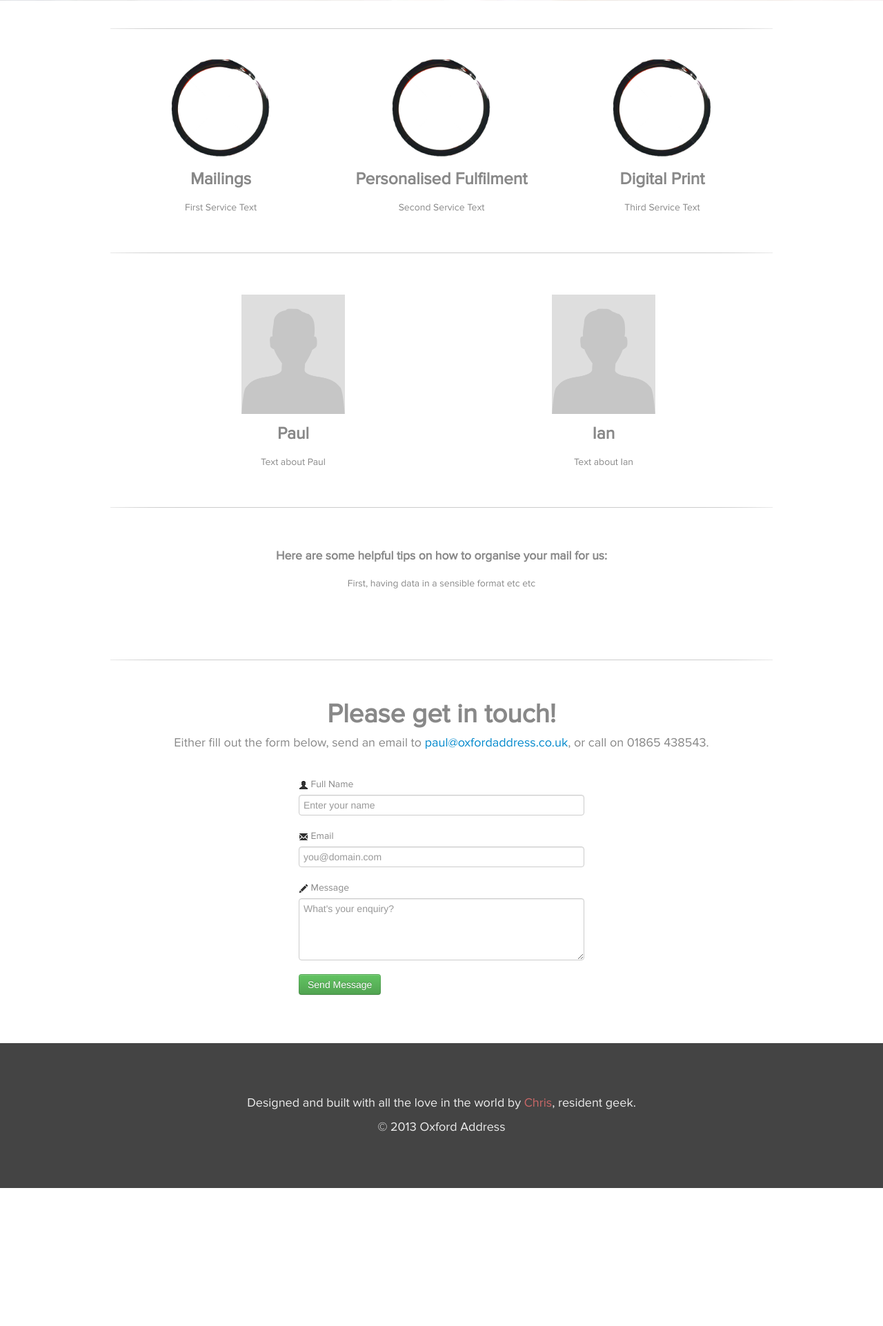
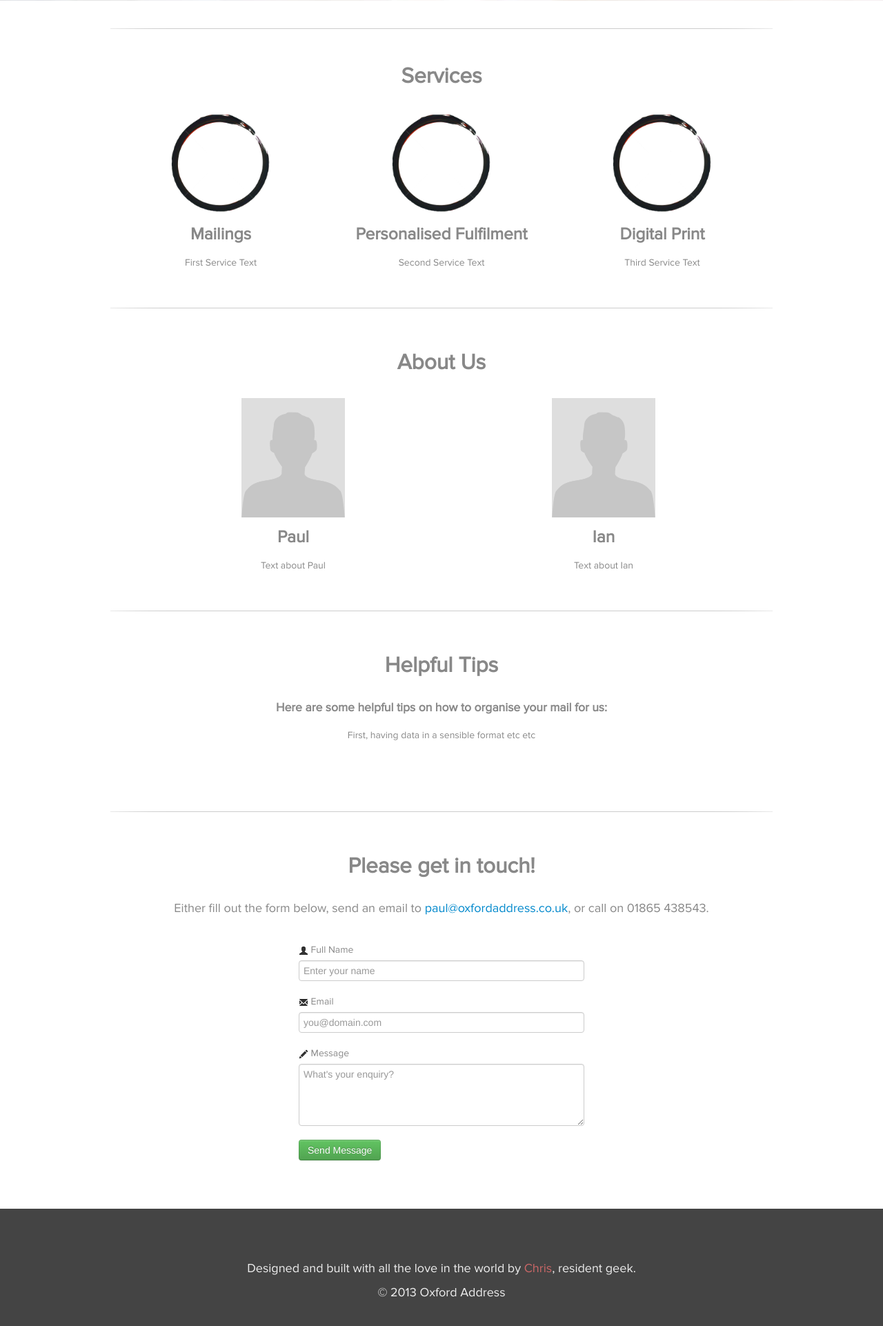
Before and after one commit to oxfordaddress/oxfordaddress.github.io, a PHP site: page /index_new.html in a window 1280 px wide. Shown: the part 444-2366 px from the top of the page at 69% size. Before the commit the page ends 2166 px from the top, so only its background shows below. Run offline with PHP 8.4, Linux system fonts and the light colour scheme.

Commit message:
Updated alignment and scroll formatting

```diff
--- a/css/site.css
+++ b/css/site.css
@@ -12,6 +12,10 @@ header {
   z-index: 1;
   width: 100%;
   background-color: rgba(0, 0, 0, 0.7);
+}
+
+h2 {
+  margin-bottom: 30px;
 }
 
 .ox-ad-logo {
@@ -134,11 +138,36 @@ header {
   font-weight: normal;
 }
 
-#services {
+#services-content {
   text-align: center;
   color: #888;
   line-height: 20px;
   padding: 40px 0px;
+  font-weight: 500;
+  font-size: 14px;
+}
+
+#about-content {
+  text-align: center;
+  color: #888;
+  line-height: 20px;
+  padding: 0px 0px 40px 0px;
+  font-weight: 500;
+  font-size: 14px;
+}
+
+#helpful-content {
+  text-align: center;
+  color: #888;
+  line-height: 20px;
+  font-weight: 500;
+  font-size: 14px;
+}
+
+#contact-content {
+  text-align: center;
+  color: #888;
+  line-height: 20px;
   font-weight: 500;
   font-size: 14px;
 }
@@ -158,15 +187,6 @@ header {
   box-sizing: border-box;
   -moz-box-sizing: border-box;
   -webkit-box-sizing: border-box;
-}
-
-#about {
-  text-align: center;
-  color: #888;
-  line-height: 20px;
-  padding: 0px 0px 40px 0px;
-  font-weight: 500;
-  font-size: 14px;
 }
 
 .about-row {
@@ -207,6 +227,7 @@ header {
   margin-left: auto;
   width: 414px;
   margin-bottom: 70px;
+  text-align: left;
 }
 
 #map {
--- a/index_new.html
+++ b/index_new.html
@@ -62,7 +62,9 @@
         </div>
     </header>
 
-    <a name="top"></a>
+    <div>
+        <a name="top"></a>
+    </div>
 
     <div class="content-wrap">
 
@@ -75,9 +77,12 @@
         <div class="hr" style="margin-top:40px;margin-bottom:0px;"></div>
 
         <!-- Services -->
-        <a name="services"></a>
+        <div>
+            <a name="services" style="position:relative;top:-72px"></a>
+        </div>
 
-        <div id="services" class="wrapped-content">
+        <div id="services-content" class="wrapped-content">
+            <h2>Services</h2>
             <div class="grid-row clearfix">
                 <div class="grid-3">
                     <img src="img/services_placeholder.png" alt="Placeholder Image" height="150" width="150">
@@ -100,9 +105,12 @@
         <div class="hr"></div>
 
         <!-- About -->
-        <a name="about"></a>
+        <div>
+            <a name="about" style="position:relative;top:-132px"></a>
+        </div>
 
-        <div id="about" class="wrapped-content">
+        <div id="about-content" class="wrapped-content">
+            <h2>About Us</h2>
             <div class="about-row clearfix">
                 <div class="about-2">
                     <img src="img/person_placeholder.png" alt="Placeholder Image" height="150" width="150">
@@ -120,9 +128,12 @@
         <div class="hr"></div>
 
         <!-- Helpful Tips -->
-        <a name="helpfultips"></a>
+        <div>
+            <a name="helpfultips" style="position:relative;top:-132px"></a>
+        </div>
 
-        <div class="wrapped-content">
+        <div id="helpful-content" class="wrapped-content">
+            <h2>Helpful Tips</h2>
             <h4 style="text-align:center;color:#888;margin-bottom:20px;">Here are some helpful tips on how to organise your mail for us:</h4>
             <p style="text-align:center;color:#888;margin-bottom:100px;">First, having data in a sensible format etc etc</p>
         </div>
@@ -130,10 +141,12 @@
         <div class="hr"></div>
 
         <!-- Contact -->
-        <a name="contact"></a>
+       <div>
+            <a name="contact" style="position:relative;top:-132px"></a>
+        </div>
 
-        <div class="contact-container">
-            <h1>Please get in touch!</h1>
+        <div id="contact-content" class="contact-container">
+            <h2>Please get in touch!</h2>
             <p>Either fill out the form below, send an email to <a href="mailto:paul@oxfordaddress.co.uk">paul@oxfordaddress.co.uk</a>, or call on 01865 438543.</p>
 
             <form action="contact.php" method="post" id="contact-form" class="wrapped-content">
@@ -183,5 +196,7 @@
     <script src="js/jquery.js"></script>
     <script src="js/bootstrap.min.js"></script>
     <script src="js/smoothscroll.js"></script>
+    <script type="text/javascript"></script>
+
 </body>
 </html>
```
